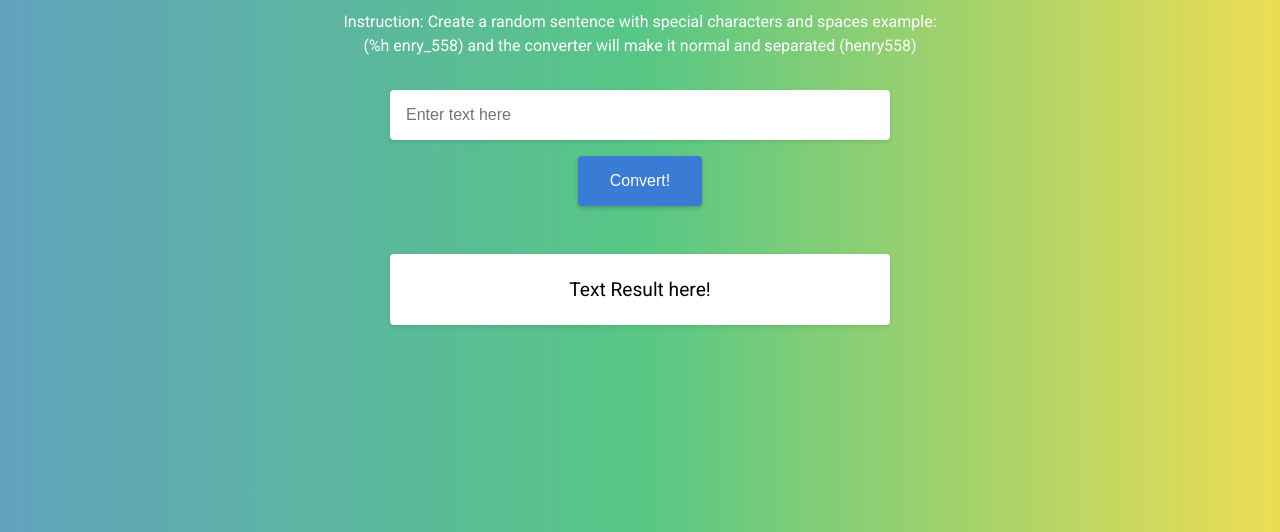
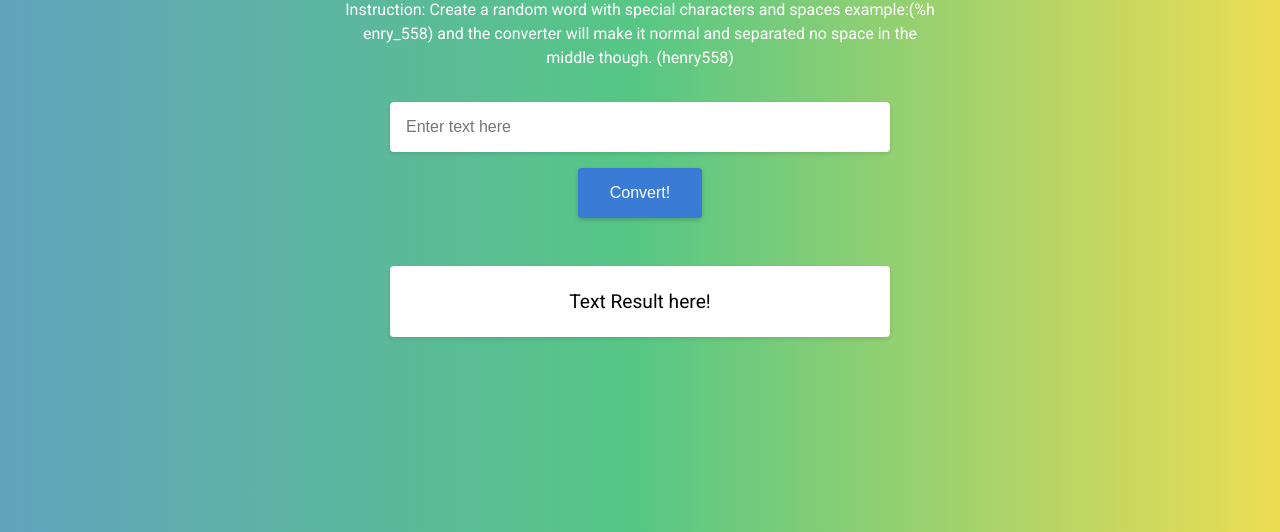
Before and after one commit to DavidG159/TextConverter, a plain HTML site: page index.html in a window 1280 px wide. Shown: the part 268-800 px from the top of the page. Drawn offline with Linux system fonts and the light colour scheme.

Commit message:
fixed minor typos again and added Icon

```diff
--- a/index.html
+++ b/index.html
@@ -6,15 +6,16 @@
     <meta name="viewport" content="width=device-width, initial-scale=1.0">
     <link rel="stylesheet" href="style.css">
     <link href="https://fonts.googleapis.com/css2?family=Roboto:wght@400;700&display=swap" rel="stylesheet">
+    <link rel="icon" type="image/x-icon" href="icon.png">
     <title>TextConverter</title>
 </head>
 
 <body>
 
     <h1 class="txth1 font-effect-outline">Text Converter</h1>
-    <p class="desc">Instruction: Create a random sentence with special characters and spaces example:(%h enry_558) and
+    <p class="desc">Instruction: Create a random word with special characters and spaces example:(%h enry_558) and
         the converter
-        will make it normal and separated (henry558)</p>
+        will make it normal and separated no space in the middle though. (henry558)</p>
     <input type="text" class="textmain" placeholder="Enter text here">
     <button type="button" class="convert">Convert!</button>
 
```
Also changed, not shown: icon.png (added).
